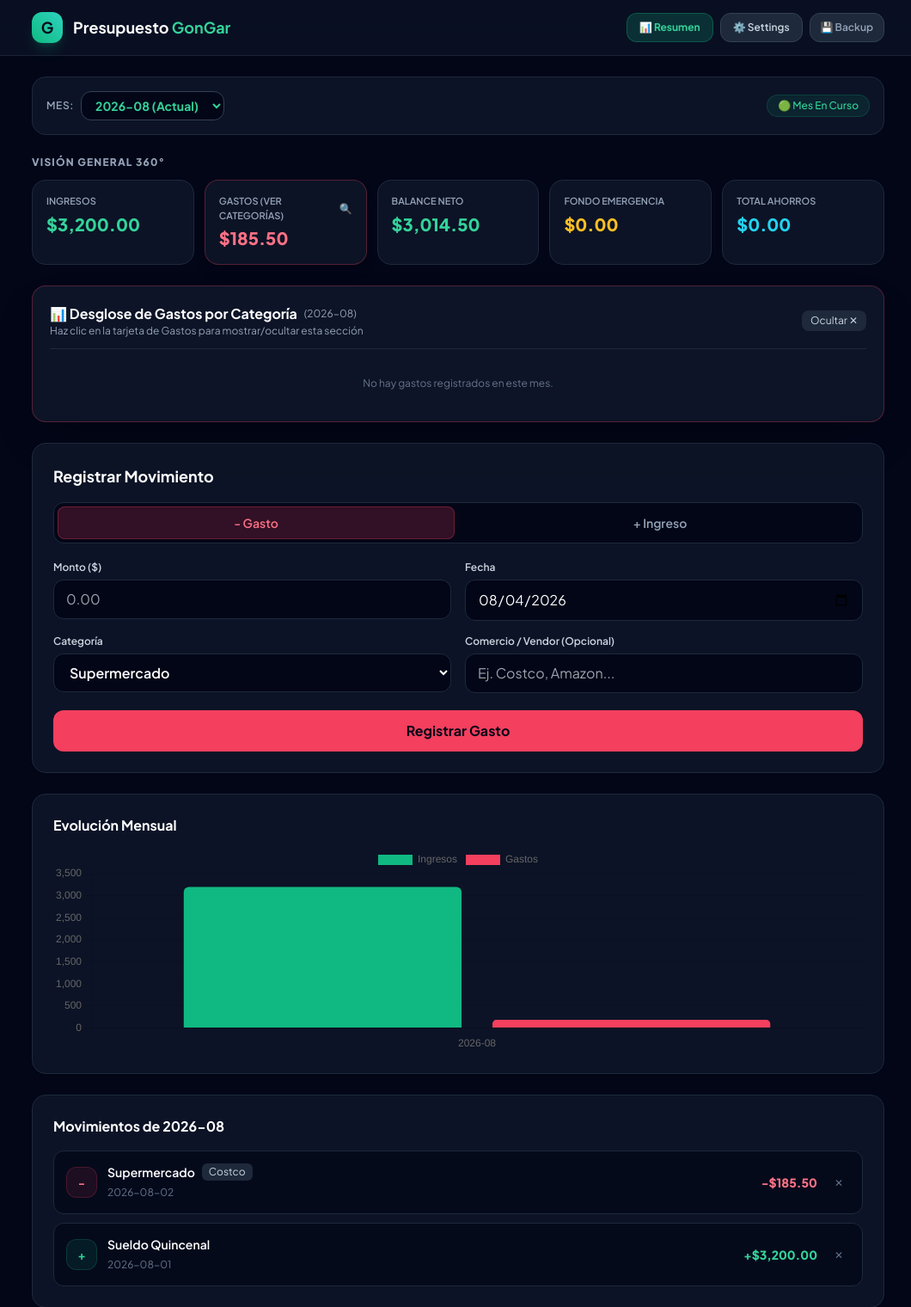
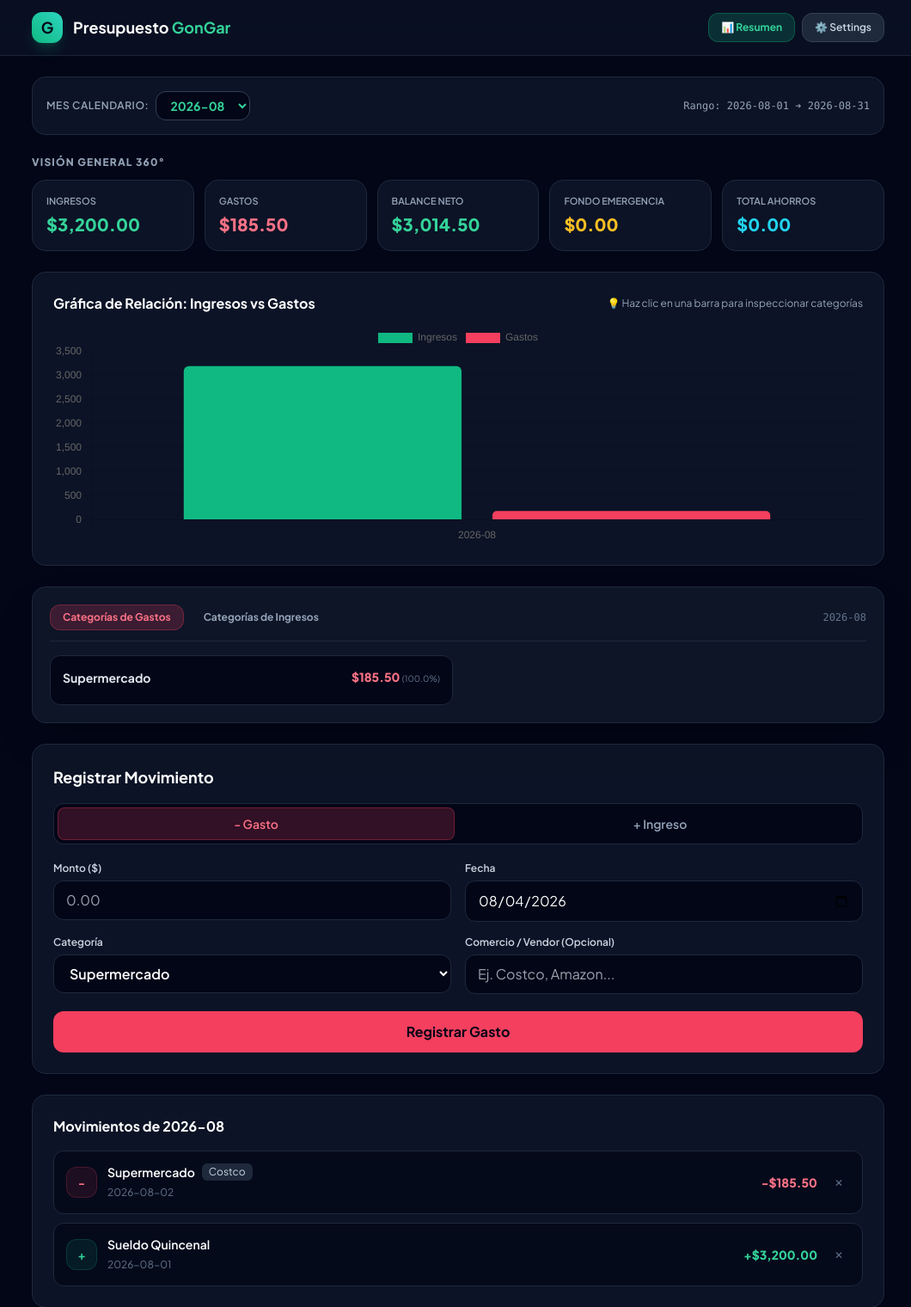
Before and after one commit to magv1287/presupuesto_gongar, a FastAPI app: page / in a window 1280 px wide. Shown: the top 1520 px of the page at 86% size, without its empty margins (107-1167 px from the left). Run offline with FastAPI, Linux system fonts and the light colour scheme; some libraries are stand-ins or nearby versions.

Commit message:
Update index.html

```diff
--- a/templates/index.html
+++ b/templates/index.html
@@ -3,7 +3,7 @@
 <head>
     <meta charset="UTF-8">
     <meta name="viewport" content="width=device-width, initial-scale=1.0">
-    <title>Presupuesto Familiar GonGar - Resumen 360°</title>
+    <title>Presupuesto Familiar GonGar</title>
     <script src="https://cdn.tailwindcss.com"></script>
     <script src="https://cdn.jsdelivr.net/npm/chart.js"></script>
     <style>
@@ -32,41 +32,31 @@
                 <a href="/settings" class="text-xs font-semibold px-3.5 py-2 rounded-xl bg-slate-800 hover:bg-slate-700 text-slate-300 border border-slate-700 transition">
                     ⚙️ Settings
                 </a>
-                <a href="/api/download-backup" download class="text-xs font-semibold px-3 py-2 rounded-xl bg-slate-800 hover:bg-slate-700 text-slate-400 border border-slate-700 transition hidden sm:inline-block">
-                    💾 Backup
-                </a>
             </div>
         </div>
     </header>
 
     <main class="max-w-5xl mx-auto px-4 mt-6 space-y-6">
 
-        <!-- Selector de Mes & Estado -->
+        <!-- Selector de Mes Calendario -->
         <div class="bg-slate-900/80 border border-slate-800 rounded-2xl p-4 flex flex-col sm:flex-row items-center justify-between gap-3">
             <div class="flex items-center space-x-2 w-full sm:w-auto">
-                <span class="text-xs font-semibold text-slate-400 uppercase tracking-wider">Mes:</span>
+                <span class="text-xs font-semibold text-slate-400 uppercase tracking-wider">Mes Calendario:</span>
                 <select id="monthSelect" onchange="changeMonth(this.value)"
                     class="bg-slate-950 border border-slate-700 rounded-xl px-3 py-1.5 text-sm font-bold text-emerald-400 focus:outline-none">
                     {% for m in available_months %}
                         <option value="{{ m }}" {% if m == active_month %}selected{% endif %}>
-                            {{ m }} {% if m == active_month %}(Actual){% endif %}
+                            {{ m }}
                         </option>
                     {% endfor %}
                 </select>
             </div>
-
-            {% if is_closed %}
-            <span class="text-xs font-medium px-3 py-1 rounded-full bg-amber-500/10 text-amber-400 border border-amber-500/20">
-                🔒 Mes Cerrado & Archivado
+            <span class="text-xs text-slate-400 font-mono">
+                Rango: {{ month_start }} ➔ {{ month_end }}
             </span>
-            {% else %}
-            <span class="text-xs font-medium px-3 py-1 rounded-full bg-emerald-500/10 text-emerald-400 border border-emerald-500/20">
-                🟢 Mes En Curso
-            </span>
-            {% endif %}
         </div>
 
-        <!-- VISTA 360° - TARJETAS PRINCIPALES -->
+        <!-- 1. VISIÓN GENERAL 360° (ESTÁTICA, SIN CLIC) -->
         <div>
             <h2 class="text-xs font-extrabold text-slate-400 uppercase tracking-widest mb-3">Visión General 360°</h2>
             <div class="grid grid-cols-2 sm:grid-cols-5 gap-3">
@@ -76,12 +66,9 @@
                     <p class="text-lg sm:text-xl font-extrabold text-emerald-400 mt-1">${{ "{:,.2f}".format(total_ingresos) }}</p>
                 </div>
 
-                <!-- Gastos (Clickable) -->
-                <div onclick="toggleBreakdown()" class="bg-slate-900/80 border border-rose-500/30 hover:border-rose-500 rounded-2xl p-4 cursor-pointer transition shadow-lg hover:shadow-rose-500/5 group relative">
-                    <div class="flex items-center justify-between">
-                        <p class="text-[11px] font-semibold text-slate-400 uppercase group-hover:text-rose-400 transition">Gastos (Ver Categorías)</p>
-                        <span class="text-xs text-rose-400 font-bold">🔍</span>
-                    </div>
+                <!-- Gastos -->
+                <div class="bg-slate-900/80 border border-slate-800 rounded-2xl p-4">
+                    <p class="text-[11px] font-semibold text-slate-400 uppercase">Gastos</p>
                     <p class="text-lg sm:text-xl font-extrabold text-rose-400 mt-1">${{ "{:,.2f}".format(total_gastos) }}</p>
                 </div>
 
@@ -107,23 +94,41 @@
             </div>
         </div>
 
-        <!-- SECCIÓN DESGLOSE POR CATEGORÍA DE GASTOS (SE MUESTRA/OCULTA O AL HACER CLICK EN GASTOS) -->
-        <div id="categoryBreakdownSection" class="bg-slate-900/90 border border-rose-500/30 rounded-2xl p-5 shadow-2xl transition-all">
-            <div class="flex items-center justify-between mb-4 border-b border-slate-800 pb-3">
-                <div>
-                    <h3 class="text-base font-bold text-white flex items-center space-x-2">
-                        <span>📊 Desglose de Gastos por Categoría</span>
-                        <span class="text-xs font-normal text-slate-400">({{ active_month }})</span>
-                    </h3>
-                    <p class="text-xs text-slate-400">Haz clic en la tarjeta de Gastos para mostrar/ocultar esta sección</p>
+        <!-- 2. GRÁFICA DE RELACIÓN DE GASTOS E INGRESOS (UBICADA JUSTO DEBAJO DEL 360) -->
+        <div class="bg-slate-900/80 border border-slate-800 rounded-2xl p-5 sm:p-6 shadow-sm">
+            <div class="flex items-center justify-between mb-3">
+                <h2 class="text-base font-bold text-white">Gráfica de Relación: Ingresos vs Gastos</h2>
+                <p class="text-xs text-slate-400">💡 Haz clic en una barra para inspeccionar categorías</p>
             </div>
-                <button onclick="toggleBreakdown()" class="text-xs px-2.5 py-1 rounded-lg bg-slate-800 text-slate-300 hover:bg-slate-700">Ocultar ✕</button>
+            <div class="h-64 w-full">
+                <canvas id="monthlyChart"></canvas>
+            </div>
         </div>
 
-            {% if category_breakdown %}
+        <!-- 3. DESGLOSE DE CATEGORÍAS (SE MUESTRA DEBAJO AL HACER CLIC EN LA GRÁFICA) -->
+        <div id="breakdownContainer" class="bg-slate-900/90 border border-slate-800 rounded-2xl p-5 shadow-2xl">
+
+            <!-- Selector de Pestaña de Categórica -->
+            <div class="flex items-center justify-between border-b border-slate-800 pb-3 mb-4">
+                <div class="flex space-x-2">
+                    <button id="tab-gasto" onclick="showCategoryTab('gasto')"
+                        class="px-3.5 py-1.5 rounded-xl text-xs font-bold transition bg-rose-500/20 text-rose-400 border border-rose-500/30">
+                        Categorías de Gastos
+                    </button>
+                    <button id="tab-ingreso" onclick="showCategoryTab('ingreso')"
+                        class="px-3.5 py-1.5 rounded-xl text-xs font-bold transition text-slate-400 hover:text-white border border-transparent">
+                        Categorías de Ingresos
+                    </button>
+                </div>
+                <span class="text-xs text-slate-500 font-mono">{{ active_month }}</span>
+            </div>
+
+            <!-- VISTA CATEGORÍAS DE GASTOS -->
+            <div id="breakdown-gastos">
+                {% if gastos_breakdown %}
                     <div class="grid grid-cols-1 md:grid-cols-2 gap-3">
-                    {% for item in category_breakdown %}
-                    <div class="bg-slate-950 p-3.5 rounded-xl border border-slate-800/80">
+                        {% for item in gastos_breakdown %}
+                        <div class="bg-slate-950 p-3.5 rounded-xl border border-slate-800">
                             <div class="flex justify-between items-center mb-1.5">
                                 <span class="font-bold text-sm text-slate-200">{{ item.category }}</span>
                                 <span class="font-extrabold text-sm text-rose-400">${{ "{:,.2f}".format(item.amount) }} <span class="text-[10px] text-slate-500 font-normal">({{ item.pct_of_total }}%)</span></span>
@@ -137,18 +142,37 @@
                                     <span>Límite: ${{ "{:,.2f}".format(item.limit) }}</span>
                                     <span class="{% if item.over_limit %}text-rose-400 font-bold{% endif %}">{{ item.pct_of_limit }}% usado</span>
                                 </div>
-                        {% else %}
-                            <p class="text-[10px] text-slate-500 text-right mt-1">Sin límite configurado en Settings</p>
                             {% endif %}
                         </div>
                         {% endfor %}
                     </div>
                 {% else %}
-                <p class="text-xs text-slate-500 text-center py-4">No hay gastos registrados en este mes.</p>
+                    <p class="text-xs text-slate-500 text-center py-4">Sin gastos registrados en este mes calendario.</p>
                 {% endif %}
             </div>
 
-        <!-- FORMULARIO REGISTRO CON DROPDOWN DINÁMICO -->
+            <!-- VISTA CATEGORÍAS DE INGRESOS -->
+            <div id="breakdown-ingresos" class="hidden">
+                {% if ingresos_breakdown %}
+                    <div class="grid grid-cols-1 md:grid-cols-2 gap-3">
+                        {% for item in ingresos_breakdown %}
+                        <div class="bg-slate-950 p-3.5 rounded-xl border border-slate-800 flex items-center justify-between">
+                            <div>
+                                <span class="font-bold text-sm text-slate-200 block">{{ item.category }}</span>
+                                <span class="text-xs text-slate-500">{{ item.pct_of_total }}% del total de ingresos</span>
+                            </div>
+                            <span class="font-extrabold text-sm text-emerald-400">${{ "{:,.2f}".format(item.amount) }}</span>
+                        </div>
+                        {% endfor %}
+                    </div>
+                {% else %}
+                    <p class="text-xs text-slate-500 text-center py-4">Sin ingresos registrados en este mes calendario.</p>
+                {% endif %}
+            </div>
+
+        </div>
+
+        <!-- FORMULARIO REGISTRO -->
         <div class="bg-slate-900/80 border border-slate-800 rounded-2xl p-5 sm:p-6 shadow-sm">
             <h2 class="text-base sm:text-lg font-bold text-white mb-4">Registrar Movimiento</h2>
 
@@ -182,7 +206,6 @@
                     <label class="block text-xs font-semibold text-slate-300 mb-1.5">Categoría</label>
                     <select name="category" id="select-category" required
                         class="w-full bg-slate-950 border border-slate-800 rounded-xl px-3.5 py-2.5 text-white focus:outline-none focus:border-emerald-500 font-semibold">
-                        <!-- Carga dinámica vía JS -->
                     </select>
                 </div>
 
@@ -199,14 +222,6 @@
                     </button>
                 </div>
             </form>
-        </div>
-
-        <!-- GRÁFICO HISTÓRICO -->
-        <div class="bg-slate-900/80 border border-slate-800 rounded-2xl p-5 sm:p-6 shadow-sm">
-            <h2 class="text-base font-bold text-white mb-3">Evolución Mensual</h2>
-            <div class="h-60 w-full">
-                <canvas id="monthlyChart"></canvas>
-            </div>
         </div>
 
         <!-- LISTA HISTORIAL DEL MES -->
@@ -247,7 +262,7 @@
                     {% endfor %}
                 </div>
             {% else %}
-                <p class="text-center py-6 text-slate-500 text-sm">Sin movimientos registrados en este mes.</p>
+                <p class="text-center py-6 text-slate-500 text-sm">Sin movimientos registrados en este mes calendario.</p>
             {% endif %}
         </div>
 
@@ -255,6 +270,25 @@
 
     <script>
         const categoriesData = {{ categories | tojson }};
+
+        function showCategoryTab(type) {
+            const btnGasto = document.getElementById('tab-gasto');
+            const btnIngreso = document.getElementById('tab-ingreso');
+            const viewGastos = document.getElementById('breakdown-gastos');
+            const viewIngresos = document.getElementById('breakdown-ingresos');
+
+            if (type === 'ingreso') {
+                btnIngreso.className = "px-3.5 py-1.5 rounded-xl text-xs font-bold transition bg-emerald-500/20 text-emerald-400 border border-emerald-500/30";
+                btnGasto.className = "px-3.5 py-1.5 rounded-xl text-xs font-bold transition text-slate-400 hover:text-white border border-transparent";
+                viewIngresos.classList.remove('hidden');
+                viewGastos.classList.add('hidden');
+            } else {
+                btnGasto.className = "px-3.5 py-1.5 rounded-xl text-xs font-bold transition bg-rose-500/20 text-rose-400 border border-rose-500/30";
+                btnIngreso.className = "px-3.5 py-1.5 rounded-xl text-xs font-bold transition text-slate-400 hover:text-white border border-transparent";
+                viewGastos.classList.remove('hidden');
+                viewIngresos.classList.add('hidden');
+            }
+        }
 
         function populateCategories(type) {
             const select = document.getElementById('select-category');
@@ -293,11 +327,6 @@
             }
         }
 
-        function toggleBreakdown() {
-            const el = document.getElementById('categoryBreakdownSection');
-            el.classList.toggle('hidden');
-        }
-
         function changeMonth(m) {
             window.location.href = '/?selected_month=' + m;
         }
@@ -316,7 +345,20 @@
                             { label: 'Gastos', data: data.gastos, backgroundColor: '#f43f5e', borderRadius: 6 }
                         ]
                     },
-                    options: { responsive: true, maintainAspectRatio: false }
+                    options: {
+                        responsive: true,
+                        maintainAspectRatio: false,
+                        onClick: (e, elements) => {
+                            if (elements.length > 0) {
+                                const datasetIndex = elements[0].datasetIndex;
+                                if (datasetIndex === 0) {
+                                    showCategoryTab('ingreso');
+                                } else if (datasetIndex === 1) {
+                                    showCategoryTab('gasto');
+                                }
+                            }
+                        }
+                    }
                 });
             } catch (e) { console.error(e); }
         }
```
Lines whose indentation alone changed are shown as unchanged.
